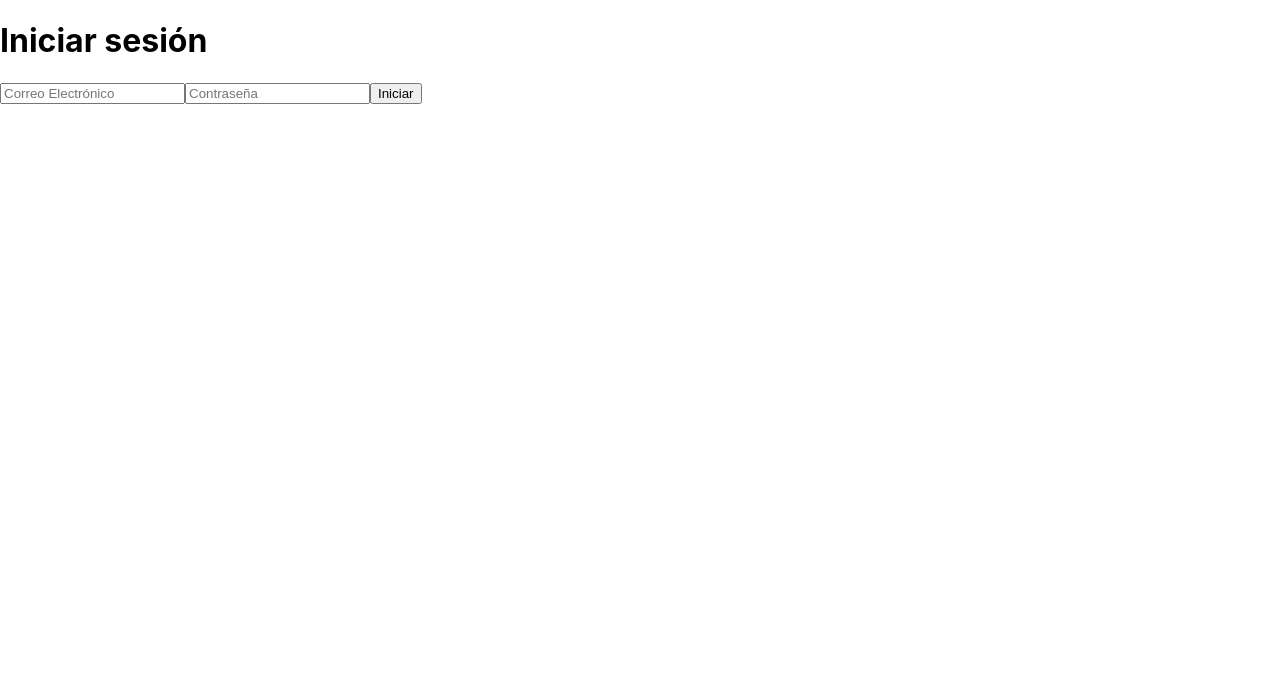
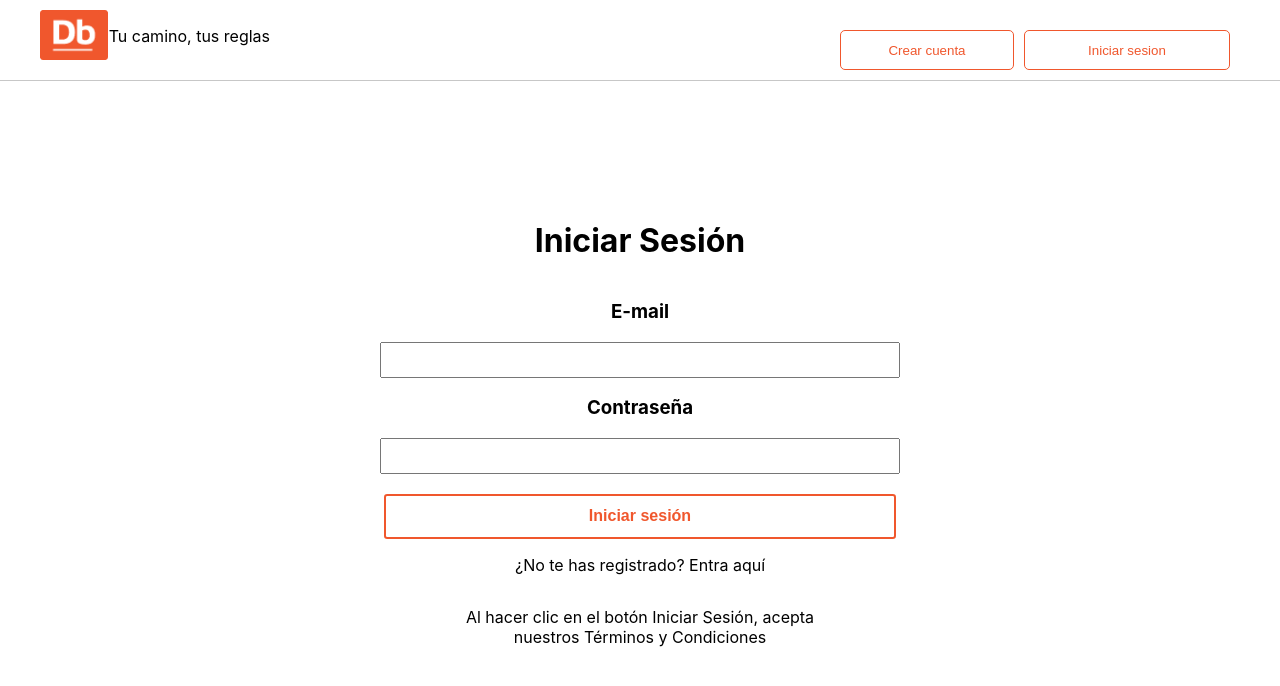
Before and after one commit to AdrianMoncada/Car-Rental, a React (Create React App) app in the folder frontEnd/carbooking/: page /login in a window 1280 px wide. Shown: the top 686 px of the page. Built offline with nearby package versions, Linux system fonts and the light colour scheme.

Commit message:
Subiendgo login

```diff
--- a/frontEnd/carbooking/src/pages/Login/Login.js
+++ b/frontEnd/carbooking/src/pages/Login/Login.js
@@ -1,19 +1,48 @@
-import React from "react";
-import LoginScreens from "../../components/component/Forms/FormLogin/LoginScreen";
-import Footer from "../../components/footer";
-import "./login.styles.js";
+import React from 'react';
+import Footer from '../../components/footer';
+import Header from '../../components/header';
+import {Form, Button, Inputs, UltimoParrafo} from './Login.Styles'
 
-const Login = () => {
-    return (
-      <>
+export default function Login (){
+
+    return(
+
         <body>
-          <LoginScreens />
-        </body>
+
+          <header>
+            <Header/>
+          </header>
+        <Form >
+
+
+            <h1> Iniciar Sesión </h1>
+            <h3> E-mail </h3>
+            <Inputs
+
+                type="email"
+            />
+
+            <h3> Contraseña </h3>
+            <Inputs
+
+                type="password"
+            />
+
+            <br></br>
+            <Button type="submit"> Iniciar sesión </Button>
+
+            <p> ¿No te has registrado? Entra aquí </p>
+            <UltimoParrafo>Al hacer clic en el botón Iniciar Sesión, acepta nuestros Términos y Condiciones</UltimoParrafo>
+
+
+
+
+        </Form>
         <footer>
           <Footer />
         </footer>
-      </>
+        </body>
+
     );
-  };
 
-  export default Login;
+}
--- a/frontEnd/carbooking/src/pages/Login/login.styles.js
+++ b/frontEnd/carbooking/src/pages/Login/login.styles.js
@@ -0,0 +1,52 @@
+import styled from "styled-components";
+
+
+export const Form = styled.form`
+    display: flex;
+    flex-direction: column;
+    justify-content: center;
+    align-items: center;
+    text-align: center;
+
+    @media (min-width: 600px) {
+        text-align: justify;
+        height: 700px;
+    }
+
+`
+
+export const Button = styled.button`
+
+    cursor: pointer;
+    padding: 0.7rem 2.3rem;
+    border-radius: 0.2rem;
+    background-color: #fff;
+    border: 2px solid #f0572d;
+    color:  #f0572d;
+    font-size: 1rem;
+    font-weight: 600;
+    width: 73%;
+
+    @media (min-width: 667px) {
+        width:40%;
+    }
+`
+
+export const Inputs = styled.input`
+    width: 70%;
+    height: 30px;
+
+    @media (min-width: 667px) {
+        width:40%;
+    }
+`
+
+export const UltimoParrafo = styled.p`
+
+@media (min-width: 1000px) {
+    width: 30%;
+    text-align: center;
+}
+
+
+`
```
